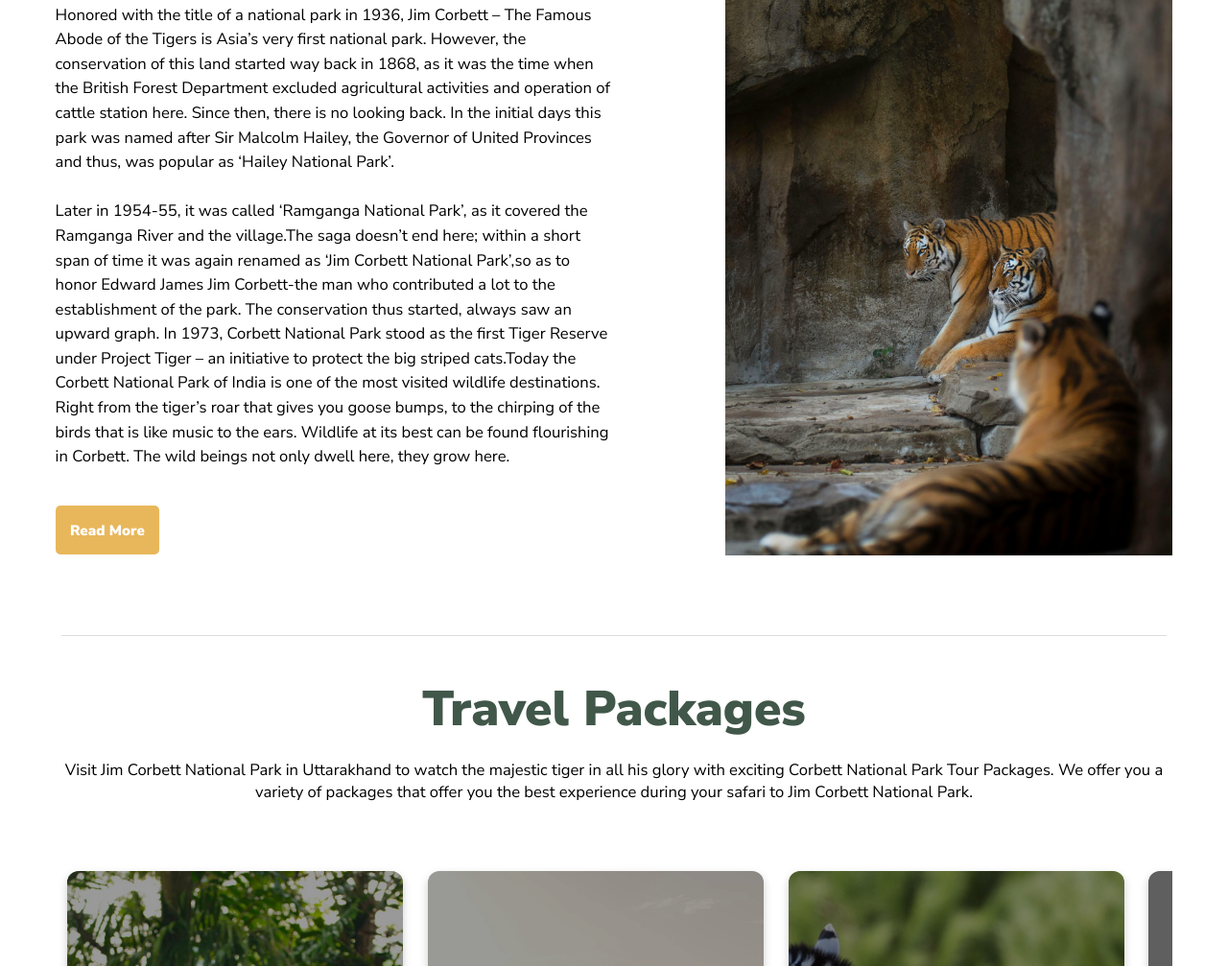
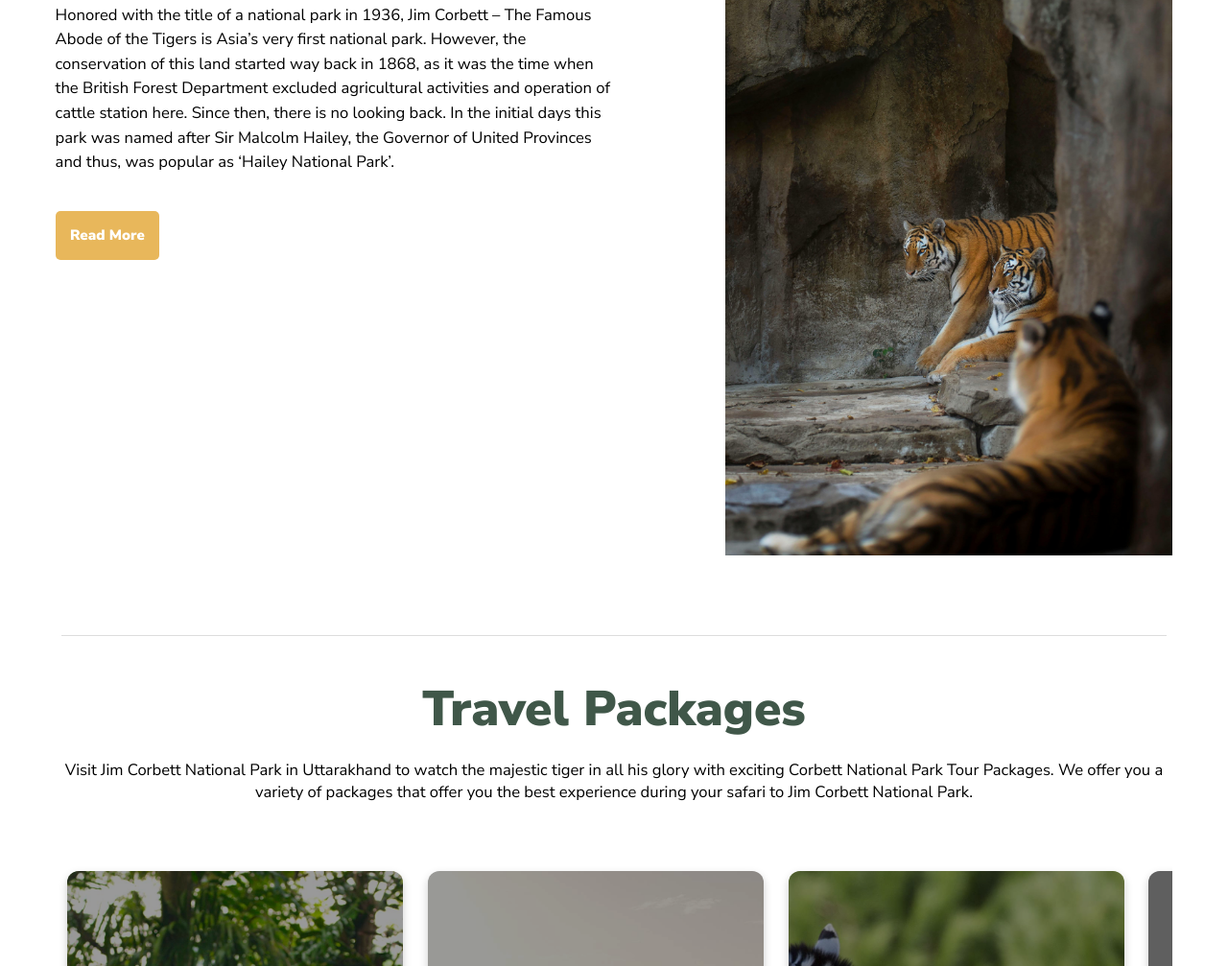
Before and after one commit to Piyushxyz1/love-travel, a plain HTML site: page index.html in a window 1280 px wide. Shown: the part 957-1964 px from the top of the page at 96% size. Drawn offline with nearby package versions, Linux system fonts and the light colour scheme; grey boxes are pictures that could not be loaded.

Commit message:
changes made

```diff
--- a/index.html
+++ b/index.html
@@ -172,7 +172,7 @@
     <h1>Jim Corbett National Reserve</h1>
     <p>
       Honored with the title of a national park in 1936, Jim Corbett – The Famous Abode of the Tigers is Asia’s very first national park. However, the conservation of this land started way back in 1868, as it was the time when the British Forest Department excluded agricultural activities and operation of cattle station here. Since then, there is no looking back. In the initial days this park was named after Sir Malcolm Hailey, the Governor of United Provinces and thus, was popular as ‘Hailey National Park’. </p>
-      <p>Later in 1954-55, it was called ‘Ramganga National Park’, as it covered the Ramganga River and the village.The saga doesn’t end here; within a short span of time it was again renamed as ‘Jim Corbett National Park’,so as to honor Edward James Jim Corbett-the man who contributed a lot to the establishment of the park. The conservation thus started, always saw an upward graph. In 1973, Corbett National Park stood as the first Tiger Reserve under Project Tiger – an initiative to protect the big striped cats.Today the Corbett National Park of India is one of the most visited wildlife destinations. Right from the tiger’s roar that gives you goose bumps, to the chirping of the birds that is like music to the ears. Wildlife at its best can be found flourishing in Corbett. The wild beings not only dwell here, they grow here.</p>
+
       <p id="more-text" style="display: none;;">The saga doesn’t end here; within a short span of time it was again renamed as ‘Jim Corbett National Park’,so as to honor Edward James Jim Corbett-the man who contributed a lot to the establishment of the park. The conservation thus started, always saw an upward graph. In 1973, Corbett National Park stood as the first Tiger Reserve under Project Tiger – an initiative to protect the big striped cats.Today the Corbett National Park of India is one of the most visited wildlife destinations. Right from the tiger’s roar that gives you goose bumps, to the chirping of the birds that is like music to the ears. Wildlife at its best can be found flourishing in Corbett. The wild beings not only dwell here, they grow here.</p>
 
 
```
